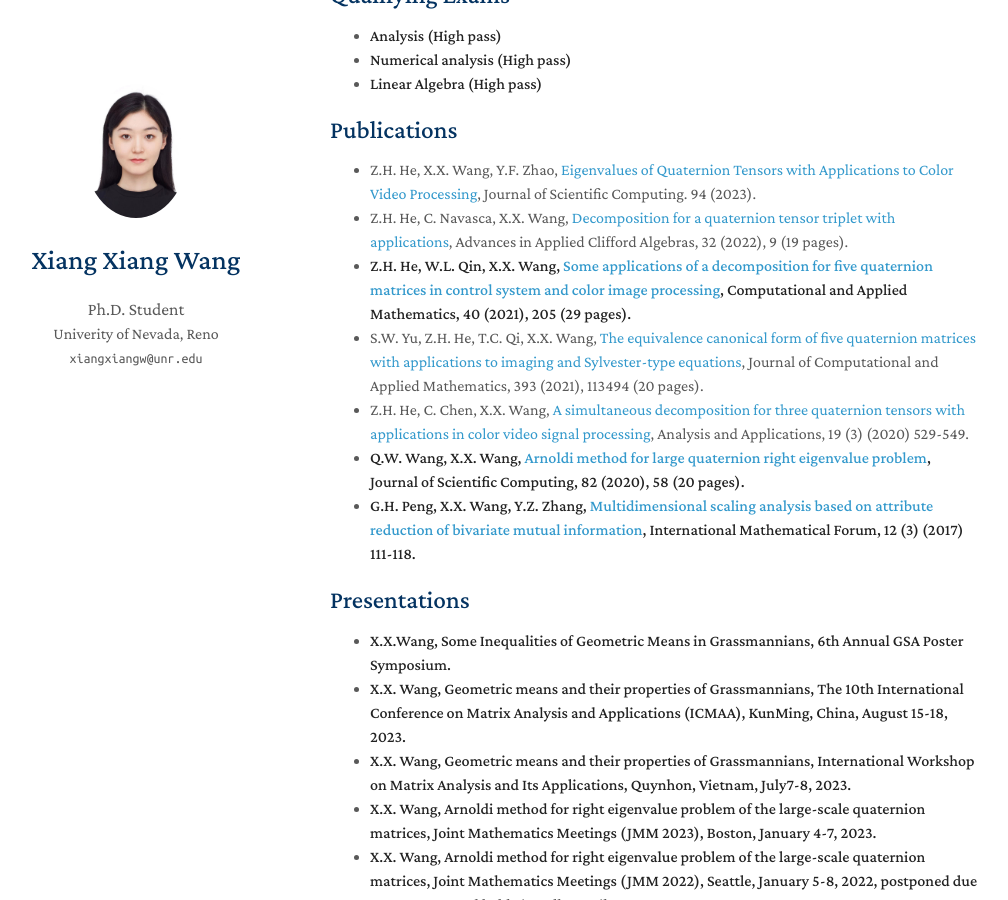
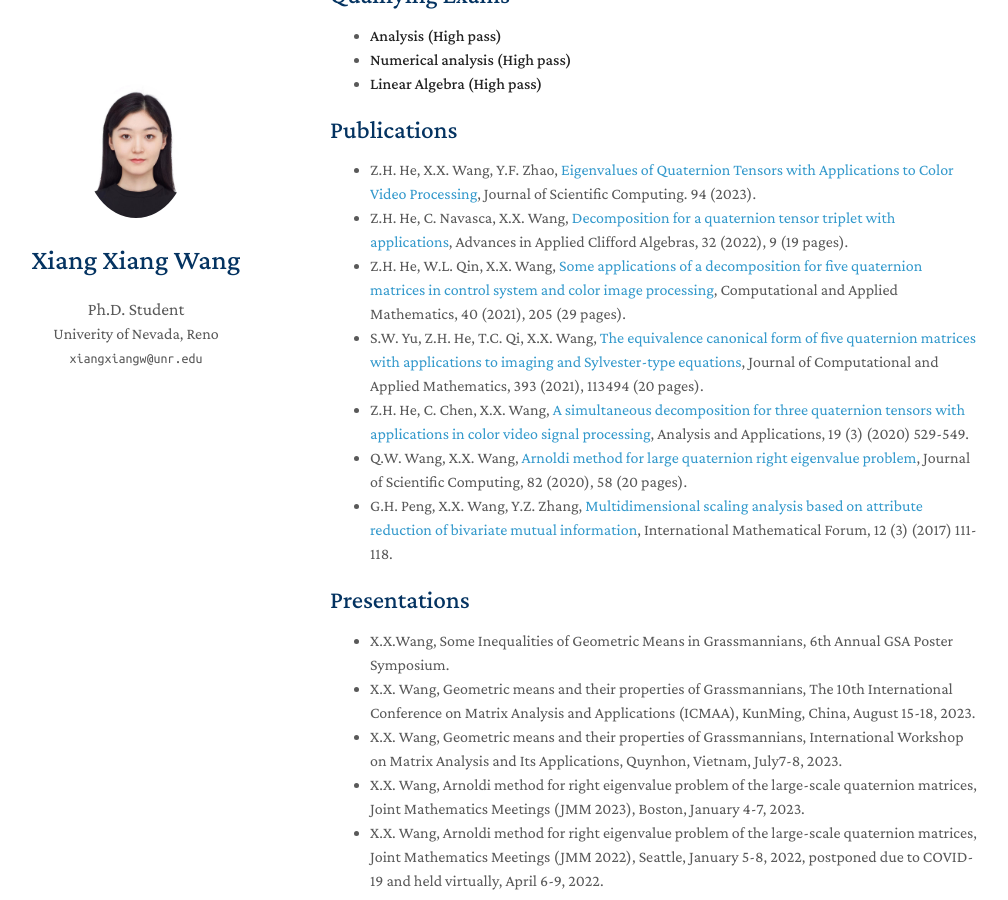
Before and after one commit to yaoyao-liu/minimal-light, a Jekyll site: the page built from index.md, in a window 1280 px wide and 900 px high, scrolled down 1118 px. Shown: the whole window, without its empty margins (140-1148 px from the left). Built offline with Jekyll 4.4.1, drawn with Linux system fonts in a browser that asks for light colours; nearby versions of some CDN libraries; a style sheet for code colours, icons or effects is not loaded; our own code applies the rules of GitHub Pages for plain Markdown files.

Commit message:
Update index.md

```diff
--- a/index.md
+++ b/index.md
@@ -54,38 +54,38 @@
 ## Publications
 - 	Z.H. He, X.X. Wang, Y.F. Zhao, [Eigenvalues of Quaternion Tensors with Applications to Color Video Processing](https://doi.org/10.1007/s10915-022-02058-5), Journal of Scientific Computing. 94 (2023).
 - Z.H. He, C. Navasca, X.X. Wang, [Decomposition for a quaternion tensor triplet with applications](https://doi.org/10.1007/s00006-021-01195-8), Advances in Applied Clifford Algebras, 32 (2022), 9 (19 pages).
-- **Z.H. He, W.L. Qin, X.X. Wang, [Some applications of a decomposition for five quaternion matrices in control system and color image processing](https://doi.org/10.1007/s40314-021-01579-3), Computational and Applied Mathematics, 40 (2021), 205 (29 pages).**
+- Z.H. He, W.L. Qin, X.X. Wang, [Some applications of a decomposition for five quaternion matrices in control system and color image processing](https://doi.org/10.1007/s40314-021-01579-3), Computational and Applied Mathematics, 40 (2021), 205 (29 pages).
 - 	S.W. Yu, Z.H. He, T.C. Qi, X.X. Wang, [The equivalence canonical form of five quaternion matrices with applications to imaging and Sylvester-type equations](https://doi.org/10.1016/j.cam.2021.113494), Journal of Computational and Applied Mathematics, 393 (2021), 113494 (20 pages).
 - 	Z.H. He, C. Chen, X.X. Wang, [A simultaneous decomposition for three quaternion tensors with applications in color video signal processing](https://www.worldscientific.com/doi/10.1142/S0219530520400084), Analysis and Applications, 19 (3) (2020) 529-549.
--	**Q.W. Wang, X.X. Wang, [Arnoldi method for large quaternion right eigenvalue problem](https://doi.org/10.1007/s10915-020-01158-4), Journal of Scientific Computing, 82 (2020), 58 (20 pages).**
--	**G.H. Peng, X.X. Wang, Y.Z. Zhang, [Multidimensional scaling analysis based on attribute reduction of bivariate mutual information](https://doi.org/10.12988/imf.2017.610133), International Mathematical Forum, 12 (3) (2017) 111-118.**
+-	Q.W. Wang, X.X. Wang, [Arnoldi method for large quaternion right eigenvalue problem](https://doi.org/10.1007/s10915-020-01158-4), Journal of Scientific Computing, 82 (2020), 58 (20 pages).
+-	G.H. Peng, X.X. Wang, Y.Z. Zhang, [Multidimensional scaling analysis based on attribute reduction of bivariate mutual information](https://doi.org/10.12988/imf.2017.610133), International Mathematical Forum, 12 (3) (2017) 111-118.
 
 ## Presentations
-- 	**X.X.Wang, Some Inequalities of Geometric Means in Grassmannians, 6th Annual GSA Poster Symposium.**
-- 	**X.X. Wang, Geometric means and their properties of Grassmannians, The 10th International Conference on Matrix Analysis and Applications (ICMAA), KunMing, China, August 15-18, 2023.**
-- 	**X.X. Wang, Geometric means and their properties of Grassmannians, International Workshop on Matrix Analysis and Its Applications, Quynhon, Vietnam, July7-8, 2023.**
-- 	**X.X. Wang, Arnoldi method for right eigenvalue problem of the large-scale quaternion matrices, Joint Mathematics Meetings (JMM 2023), Boston, January 4-7, 2023.**
-- 	**X.X. Wang, Arnoldi method for right eigenvalue problem of the large-scale quaternion matrices, Joint Mathematics Meetings (JMM 2022), Seattle, January 5-8, 2022, postponed due to COVID-19 and held virtually, April 6-9, 2022.**
+- 	X.X.Wang, Some Inequalities of Geometric Means in Grassmannians, 6th Annual GSA Poster Symposium.
+- 	X.X. Wang, Geometric means and their properties of Grassmannians, The 10th International Conference on Matrix Analysis and Applications (ICMAA), KunMing, China, August 15-18, 2023.
+- 	X.X. Wang, Geometric means and their properties of Grassmannians, International Workshop on Matrix Analysis and Its Applications, Quynhon, Vietnam, July7-8, 2023.
+- 	X.X. Wang, Arnoldi method for right eigenvalue problem of the large-scale quaternion matrices, Joint Mathematics Meetings (JMM 2023), Boston, January 4-7, 2023.
+- 	X.X. Wang, Arnoldi method for right eigenvalue problem of the large-scale quaternion matrices, Joint Mathematics Meetings (JMM 2022), Seattle, January 5-8, 2022, postponed due to COVID-19 and held virtually, April 6-9, 2022.
 
 ## Conference Attended
--	**The 10th International Conference on Matrix Analysis and Applications (ICMAA), KunMing, China, August 15-18, 2023 (Virtual).**
--	**International Workshop on Matrix Analysis and Its Applications, Quynhon, Vietnam, July 7-8, 2023 (Virtual).**
--	**Joint Mathematics Meetings (JMM 2023), Boston, January 4-7, 2023.**
--	**International Conference on Matrix Theory with Applications (ICMTA), Jeju, Korea, December 1-5, 2022 (Virtual).**
--	**Second international workshop on Matrix Theory and Applications, hosted by the Departments of Mathematics: AKFA University-Uzbekistan, Sukkur IBA University-Pakistan, Naresuan University-Thailand and Bukhara State University-Uzbekistan, November 15-17, 2022 (Virtual).**
--	**International Workshop on Matrix Analysis and Its Applications (MAA 2022), Quy Nhon, Viet Nam, June 4, 2022 (Virtual).**
--	**Joint Mathematics Meetings (JMM 2022), Seattle, January 5-8, 2022, postponed due to COVID-19 and held virtually April 6-9, 2022.**
--	**The First NU-SIBAU International Workshop on Matrix Theory and Its Applications, hosted by the Department of Mathematics at Sukkur IBA University, Pakistan and the Department of Mathematics at Naresuan University, Thailand, October 15-17, 2021 (Virtual).**
--	**The 2021 China-Korea International Conference on Matrix Theory with Applications & the 6th International Workshop on Matrix Inequalities and Matrix Equations (IRCTMT-AORC Joint Meeting & MIME 2021), Hainan Normal University, Hainan, China, and Shanghai University, China, November 26-27, 2021 (Virtual).**
+-	The 10th International Conference on Matrix Analysis and Applications (ICMAA), KunMing, China, August 15-18, 2023 (Virtual).
+-	International Workshop on Matrix Analysis and Its Applications, Quynhon, Vietnam, July 7-8, 2023 (Virtual).
+-	Joint Mathematics Meetings (JMM 2023), Boston, January 4-7, 2023.
+-	International Conference on Matrix Theory with Applications (ICMTA), Jeju, Korea, December 1-5, 2022 (Virtual).
+-	Second international workshop on Matrix Theory and Applications, hosted by the Departments of Mathematics: AKFA University-Uzbekistan, Sukkur IBA University-Pakistan, Naresuan University-Thailand and Bukhara State University-Uzbekistan, November 15-17, 2022 (Virtual).
+-	International Workshop on Matrix Analysis and Its Applications (MAA 2022), Quy Nhon, Viet Nam, June 4, 2022 (Virtual).
+-	Joint Mathematics Meetings (JMM 2022), Seattle, January 5-8, 2022, postponed due to COVID-19 and held virtually April 6-9, 2022.
+-	The First NU-SIBAU International Workshop on Matrix Theory and Its Applications, hosted by the Department of Mathematics at Sukkur IBA University, Pakistan and the Department of Mathematics at Naresuan University, Thailand, October 15-17, 2021 (Virtual).
+-	The 2021 China-Korea International Conference on Matrix Theory with Applications & the 6th International Workshop on Matrix Inequalities and Matrix Equations (IRCTMT-AORC Joint Meeting & MIME 2021), Hainan Normal University, Hainan, China, and Shanghai University, China, November 26-27, 2021 (Virtual).
 
 ## Work Experience
-- **06/2023-08/2023: Co-Requisite Assessment Program, University of Nevada, Reno.**
+- 06/2023-08/2023: Co-Requisite Assessment Program, University of Nevada, Reno.
 
 ## Professional and University Services
-- **Nevada GAIN   Program, mentor for new graduate student, 2023**
-- **Journal Reviewer: Linear and Multilinear Algebra**
+- Nevada GAIN   Program, mentor for new graduate student, 2023
+- Journal Reviewer: Linear and Multilinear Algebra
 
 ## Skill and Interests
 
-- **Computer Skills: Excel, Word, MATLAB, LaTeX, R, Python.**
-- **Other Interests: Snowboard, Hiking, Running.**
+- Computer Skills: Excel, Word, MATLAB, LaTeX, R, Python.
+- Other Interests: Snowboard, Hiking, Running.
```
